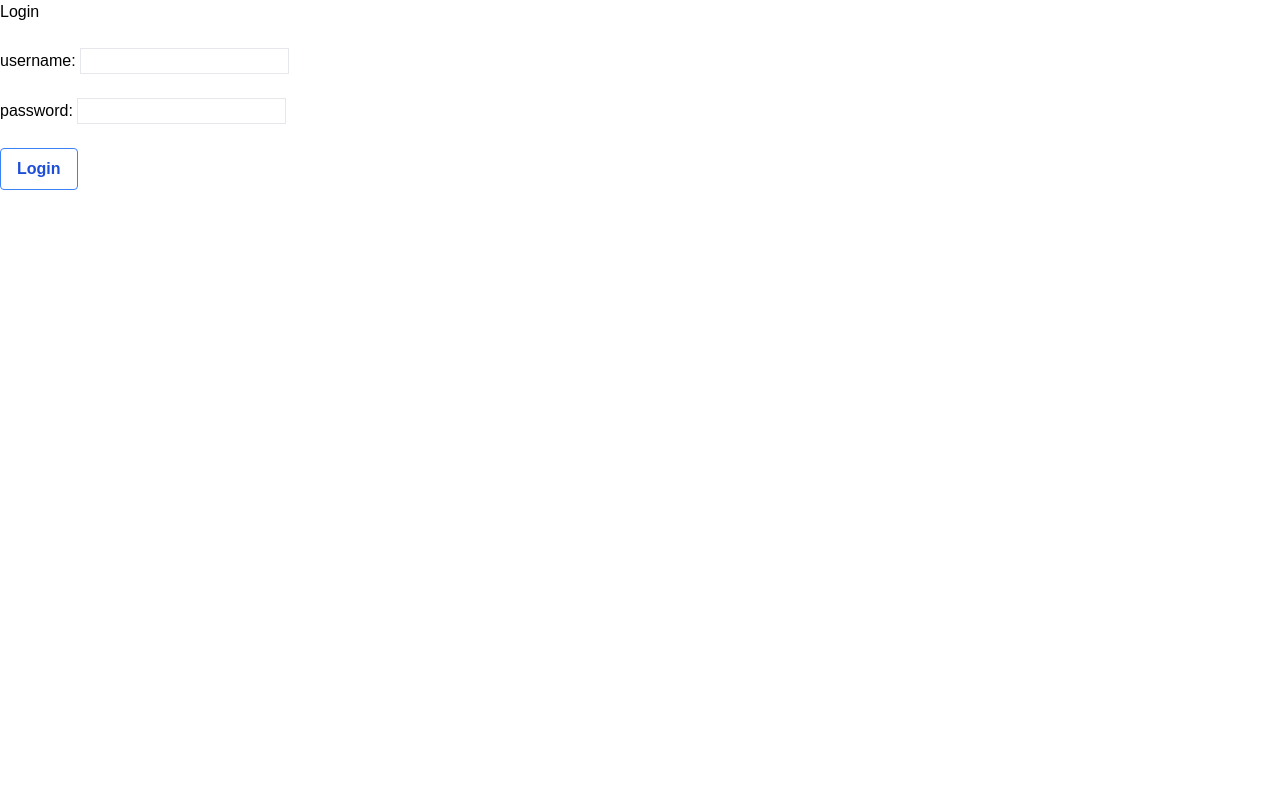
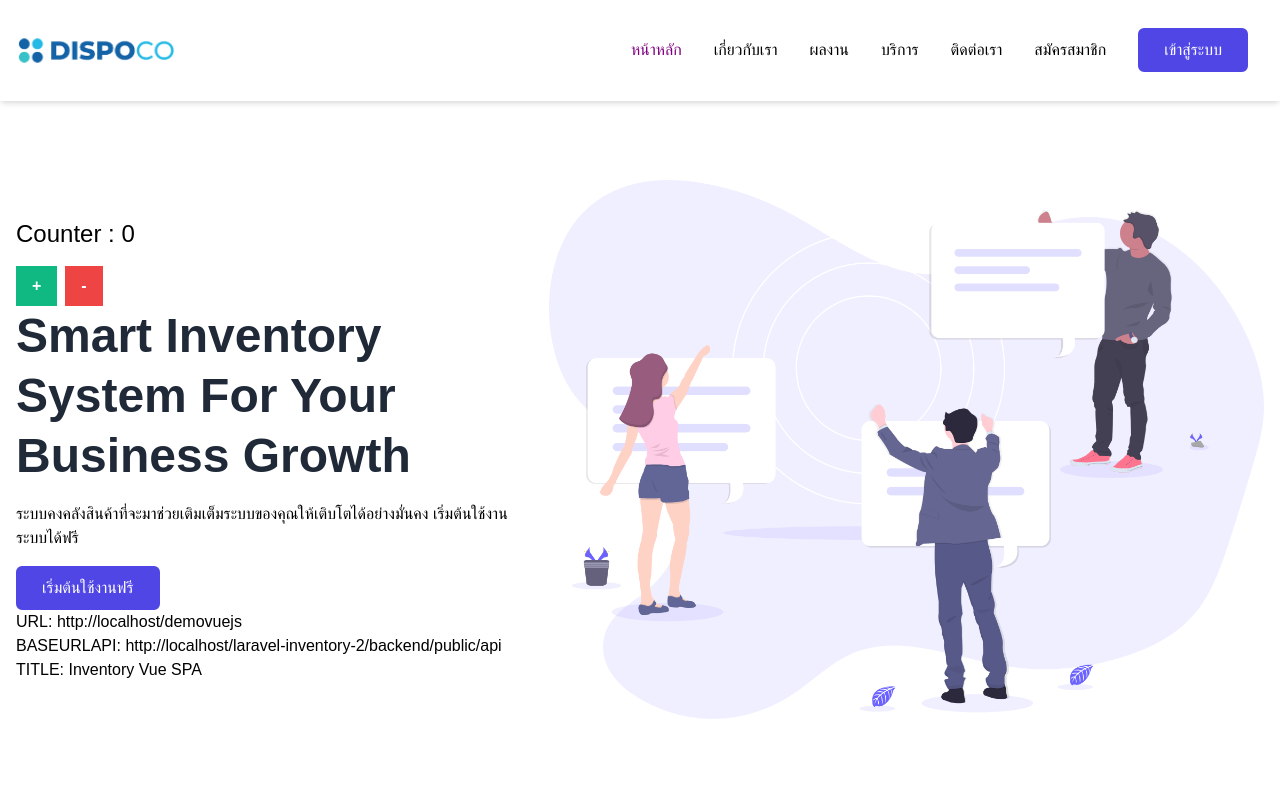
Before and after one commit to heart-01/laravel-inventory, a Vue app in the folder frontend/: page / in a window 1280 px wide. Before the commit this address led to /NavigatLogin. Shown: the top 800 px of the page. Built offline with nearby package versions, Linux system fonts and the light colour scheme; a web font is replaced by a local one; what vue-sweetalert2 would draw is missing.

Commit message:
Pre Route Guard , store , update show sidebar

```diff
--- a/frontend/src/components/backend/Nav.vue
+++ b/frontend/src/components/backend/Nav.vue
@@ -3,8 +3,8 @@
         <div
             class="container flex items-center justify-between h-full px-6 mx-auto text-purple-600 dark:text-purple-300">
             <!-- Mobile hamburger -->
-            <button
-                class="p-1 mr-5 -ml-1 rounded-md md:hidden focus:outline-none focus:shadow-outline-purple">
+            <button @click="onclickMobileMenu"
+                class="p-1 mr-5 -ml-1 rounded-md xl:hidden focus:outline-none focus:shadow-outline-purple">
                 <svg
                 class="w-6 h-6"
                 aria-hidden="true"
@@ -158,6 +158,10 @@ export default {
     },
 
     methods: {
+        onclickMobileMenu(){
+            this.$store.commit("toggleSideMenu")
+        },
+
         onClickShowProfile(){
             this.showProfileMenu = !this.showProfileMenu //สลับค่า toggle ไปมาทำให้สามารถเปิดปิดเมนูได้
             this.showNotificationMenu = false
--- a/frontend/src/components/backend/Sidebar.vue
+++ b/frontend/src/components/backend/Sidebar.vue
@@ -67,7 +67,7 @@
 
       <!-- Mobile sidebar -->
       <!-- Backdrop -->
-      <aside class="fixed inset-y-0 z-20 flex-shrink-0 hidden w-64 mt-16 overflow-y-auto bg-gray-100 dark:bg-gray-800 md:hidden">
+      <aside :class="{ 'hidden': this.$store.state.showSideMenu }" class="fixed inset-y-0 z-20 flex-shrink-0 w-64 mt-16 overflow-y-auto bg-gray-100 dark:bg-gray-800">
         <div class="py-4 text-gray-500 dark:text-gray-400">
 
           <a class="ml-6 text-lg font-bold text-gray-800 dark:text-gray-200" href="#">Inventory</a>
@@ -77,7 +77,7 @@
               <span
                 class="absolute inset-y-0 left-0 w-1 bg-purple-600 rounded-tr-lg rounded-br-lg"
                 aria-hidden="true"></span>
-                <a class="inline-flex items-center w-full text-sm font-semibold text-gray-800 transition-colors duration-150 hover:text-gray-800 dark:hover:text-gray-200 dark:text-gray-100" href="#">
+                <router-link :to="{ name: 'Dashboard' }" class="inline-flex items-center w-full text-sm font-semibold text-gray-800 transition-colors duration-150 hover:text-gray-800 dark:hover:text-gray-200 dark:text-gray-100" href="#">
                   <svg
                     class="w-5 h-5"
                     aria-hidden="true"
@@ -91,13 +91,13 @@
                     d="M3 12l2-2m0 0l7-7 7 7M5 10v10a1 1 0 001 1h3m10-11l2 2m-2-2v10a1 1 0 01-1 1h-3m-6 0a1 1 0 001-1v-4a1 1 0 011-1h2a1 1 0 011 1v4a1 1 0 001 1m-6 0h6"></path>
                 </svg>
                 <span class="ml-4">Dashboard</span>
-              </a>
+              </router-link>
             </li>
           </ul>
 
           <ul>
             <li class="relative px-6 py-3">
-              <a class="inline-flex items-center w-full text-sm font-semibold transition-colors duration-150 hover:text-gray-800 dark:hover:text-gray-200">
+              <router-link :to="{ name: 'Product' }" class="inline-flex items-center w-full text-sm font-semibold transition-colors duration-150 hover:text-gray-800 dark:hover:text-gray-200">
                 <svg
                   class="w-5 h-5"
                   aria-hidden="true"
@@ -113,7 +113,7 @@
                   ></path>
                 </svg>
                 <span class="ml-4">Products</span>
-              </a>
+              </router-link>
             </li>
           </ul>
 
--- a/frontend/src/layouts/Backend.vue
+++ b/frontend/src/layouts/Backend.vue
@@ -4,7 +4,7 @@
         <div class="flex flex-col flex-1 w-full">
             <Navbar />
             <main class="h-full overflow-y-auto">
-                 <div class="container grid px-6 mx-auto">
+                 <div @click="onclickCloseMobilMenu" class="container grid px-6 mx-auto">
                     <router-view></router-view>
                  </div>
             </main>
@@ -22,6 +22,13 @@ export default {
     components: {
         Navbar,
         Sidebar
+    },
+
+    methods: {
+        onclickCloseMobilMenu(){
+            console.log('touch layouts backend');
+            this.$store.commit("closeSideMenu")
+        },
     }
 }
 </script>
--- a/frontend/src/router/index.js
+++ b/frontend/src/router/index.js
@@ -38,6 +38,26 @@ import NavigatHome from '@/views/other/NavigationsGuard/Home.vue'
 
 // Import Store
 import NavigationsStore from '@/store/NavigationsStore.js'
+
+//ทดสอบสร้างตัวแปรไว้เช็คค่าว่า login หรือยัง
+// let state = false
+
+//สร้างฟังชั่นสำหรับเช็ค route ก่อนเรียกใช้งาน (Route Auth Guard)
+function authGuard(to, from, next){
+  let isAuthenticated = false
+
+  if(localStorage.getItem('user')){
+    isAuthenticated = true //ถ้ามีข้อมูล localStoreage อยู่
+  }else{
+    isAuthenticated = false //ถ้าไม่มี localStoreage
+  }
+
+  if(isAuthenticated){
+    next() //อนุญาติให้เข้าสู่ route และโหลด component ที่ต้องการได้
+  }else{
+    next({name: 'Login'})
+  }
+}
 
 
 const routes = [
@@ -172,6 +192,14 @@ const routes = [
         path: '',
         name: 'Dashboard',
         component: Dashboard,
+        beforeEnter: authGuard,
+        // berforeEnter: (to, from, next) => {
+        //   if(state) {  //เช็ค state ว่าสถานะมีการ login ไหม
+        //     next() //ให้โหลด component Dashboard
+        //   }else{
+        //     next({name: 'Login'}) //กลับไปหน้า login
+        //   }
+        // }
       }
     ],
     meta : {
@@ -187,6 +215,7 @@ const routes = [
         path: 'products',
         name: 'Product',
         component: Product,
+        beforeEnter: authGuard,
       }
     ],
     meta : {
--- a/frontend/src/store/NavigationsStore.js
+++ b/frontend/src/store/NavigationsStore.js
@@ -13,7 +13,10 @@ const vuexLocal = new VuexPersistence({ //Setup vuex-persist
 export default createStore({
 
   state: { //ส่วนที่เก็บตัวแปรคล้ายกับ data ใน component
-    isAuthen: false
+    isAuthen: true,
+
+    counter: 0, //counter ขะเป็นตัวแปรพิเศษสามารถมองเห็นได้ทั้งหมดของโปรแกรม
+    showSideMenu: true //แสดงเมนูหน้าจอ mobile
   },
 
   mutations: { //เป็นตัวกระทำตามคำสั่งของ Actions ในการเพิ่ม ลบ แก้ไขตัวแปร
@@ -21,6 +24,24 @@ export default createStore({
     SET_AUTHEN (state, payload) {
       console.log('Store Mutations SET_AUTHEN : ' + payload);
       state.isAuthen = payload
+    },
+
+    //ฟังชั่นเพิ่มค่า counter
+    increment(state){
+      state.counter++
+      // state.counter = 'a'
+    },
+    //ฟังชั่นลบค่า counter
+    decrement(state){
+      state.counter--
+    },
+    //ฟังก์ชั่นซ่อนแสดงเมนูด้านข้าง
+    toggleSideMenu(state){
+      state.showSideMenu = !state.showSideMenu
+    },
+    //ฟังชั่นก์ปิดแถบเมนูด้านข้าง
+    closeSideMenu(state){
+      state.showSideMenu = true
     }
   },
 
--- a/frontend/src/views/frontend/Home.vue
+++ b/frontend/src/views/frontend/Home.vue
@@ -3,6 +3,11 @@
         <div class="container py-20 mx-auto">
             <div class="flex flex-wrap items-center mt-16">
                 <div class="order-last w-full p-4 lg:w-5/12 lg:order-first">
+
+                    <h1 class="mb-4 text-2xl">Counter : {{ this.$store.state.counter }}</h1>
+                    <button @click="counterUp" class="px-4 py-2 font-bold text-white bg-green-500">+</button>
+                    <button @click="counterDown" class="px-4 py-2 mx-2 font-bold text-white bg-red-500">-</button>
+
                     <h1 class="mb-4 text-5xl font-semibold leading-tight text-gray-800 capitalize">Smart Inventory system for your business growth </h1>
                     <p class="mb-4">ระบบคงคลังสินค้าที่จะมาช่วยเติมเต็มระบบของคุณให้เติบโตได้อย่างมั่นคง เริ่มต้นใช้งานระบบได้ฟรี</p>
                     <router-link to="/register" class="inline-block px-6 py-2 text-white bg-indigo-600 border-2 border-indigo-600 rounded-md hover:text-indigo-600 hover:bg-indigo-100">เริ่มต้นใช้งานฟรี</router-link>
@@ -39,6 +44,15 @@ export default {
         }
     },
 
-    mixins: [ myMixin1 , myMixin2 ]
+    mixins: [ myMixin1 , myMixin2 ],
+
+    methods: {
+        counterUp(){
+            this.$store.commit("increment") //this.$store.commit คือการเข้าถึง Mutations ใน vuex // increment ชื่อฟังชั่นใน vuex
+        },
+        counterDown(){
+            this.$store.commit("decrement") //this.$store.commit คือการเข้าถึง Mutations ใน vuex // decrement ชื่อฟังชั่นใน vuex
+        },
+    }
 }
 </script>
```
Also changed, not shown: 2 other files (tests, documents, lock files or other folders).
